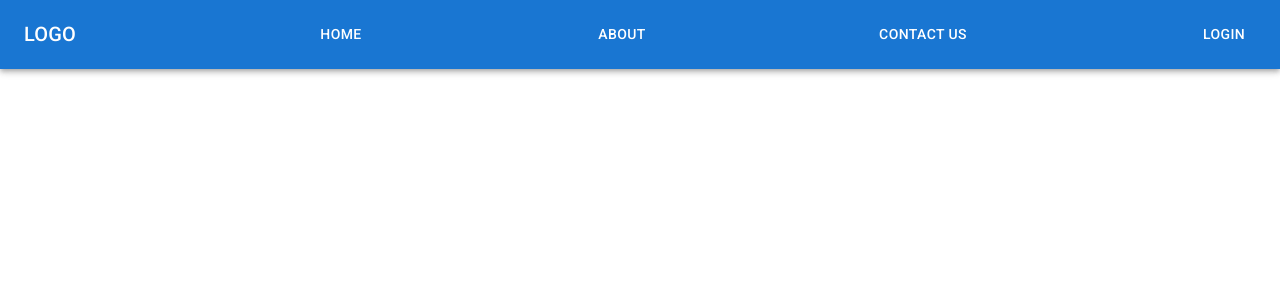
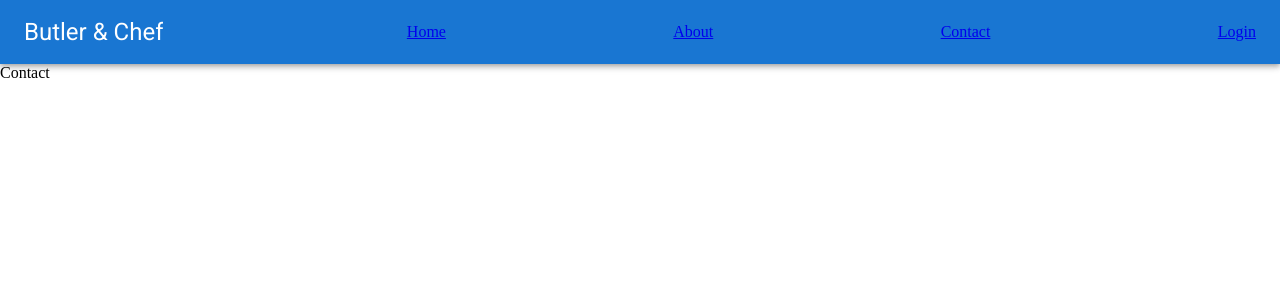
Before and after one commit to MariamElZaatari/react_authentication_app, a React (Create React App) app: page /contact in a window 1280 px wide. Shown: the top 300 px of the page. Built offline with nearby package versions, Linux system fonts and the light colour scheme; the HTML template or start-up script is replaced by a standard one.

Commit message:
Buttons Changed to NavLinks, and Contact Page and About Page Created

```diff
--- a/src/App.js
+++ b/src/App.js
@@ -4,11 +4,13 @@ import {
   Route
 } from "react-router-dom";
 
-import LandPage from "./pages/LandPage";
+import Home from "./pages/Home";
 import Login from "./pages/Login";
 import Signup from "./pages/Signup";
 import Dashboard from "./pages/Dashboard";
 import NavBar from "./components/NavBar";
+import About from "./pages/About";
+import Contact from "./pages/Contact";
 
 export default function App() {
   return (
@@ -17,7 +19,9 @@ export default function App() {
       <NavBar />
 
       <Routes>
-        <Route path='/landPage' element={<LandPage />} />
+        <Route path='/home' element={<Home />} />
+        <Route path='/about' element={<About />} />
+        <Route path='/contact' element={<Contact />} />
         <Route path='/login' element={<Login />} />
         <Route path='/signup' element={<Signup />} />
         <Route path='/dashboard' element={<Dashboard />} />
--- a/src/components/NavBar.jsx
+++ b/src/components/NavBar.jsx
@@ -7,30 +7,21 @@ import Typography from '@mui/material/Typography';
 import Menu from '@mui/material/Menu';
 import MenuIcon from '@mui/icons-material/Menu';
 import Container from '@mui/material/Container';
-import Avatar from '@mui/material/Avatar';
 import Button from '@mui/material/Button';
-import Tooltip from '@mui/material/Tooltip';
 import MenuItem from '@mui/material/MenuItem';
+import { NavLink } from "react-router-dom";
 
-const pages = ['Home', 'About', 'Contact Us'];
+const pages = ['Home', 'About', 'Contact'];
 
 const NavBar = () => {
     const [anchorElNav, setAnchorElNav] = React.useState(null);
-  const [anchorElUser, setAnchorElUser] = React.useState(null);
 
     const handleOpenNavMenu = (event) => {
         setAnchorElNav(event.currentTarget);
     };
-  const handleOpenUserMenu = (event) => {
-    setAnchorElUser(event.currentTarget);
-  };
 
     const handleCloseNavMenu = () => {
         setAnchorElNav(null);
-  };
-
-  const handleCloseUserMenu = () => {
-    setAnchorElUser(null);
     };
 
     return (
@@ -38,12 +29,12 @@ const NavBar = () => {
             <Container maxWidth="xl">
                 <Toolbar disableGutters>
                     <Typography
-            variant="h6"
+                        variant="h5"
                         noWrap
                         component="div"
                         sx={{ mr: 2, display: { xs: 'none', md: 'flex' } }}
                     >
-            LOGO
+                        Butler & Chef
                     </Typography>
 
                     <Box sx={{ flexGrow: 1, display: { xs: 'flex', md: 'none' } }}>
@@ -75,11 +66,15 @@ const NavBar = () => {
                                 display: { xs: 'block', md: 'none' },
                             }}
                         >
+                            {/* Menu Items */}
                             {pages.map((page) => (
                                 <MenuItem key={page} onClick={handleCloseNavMenu}>
-                  <Typography textAlign="center">{page}</Typography>
+                                    <NavLink to={"/" + page}>{page}</NavLink>
                                 </MenuItem>
                             ))}
+                            <MenuItem key="Login" onClick={handleCloseNavMenu}>
+                                <NavLink to="/login" >Login</NavLink>
+                            </MenuItem>
                         </Menu>
                     </Box>
 
@@ -89,29 +84,17 @@ const NavBar = () => {
                         component="div"
                         sx={{ flexGrow: 1, display: { xs: 'flex', md: 'none' } }}
                     >
-            LOGO
+                        Butler & Chef
                     </Typography>
 
                     <Box sx={{ flexGrow: 1, display: { xs: 'none', md: 'flex' }, justifyContent: 'space-evenly' }}>
                         {pages.map((page) => (
-              <Button
-                key={page}
-                onClick={handleCloseNavMenu}
-                sx={{ my: 2, color: 'white', display: 'block'}}
-              >
-                {page}
-              </Button>
+                            <NavLink to={"/" + page}>{page}</NavLink>
                         ))}
                     </Box>
 
                     <Box sx={{ flexGrow: 0, display: { xs: 'none', md: 'flex' }, justifyContent: 'flex-end' }}>
-          <Button
-                key="Login"
-                onClick={handleCloseNavMenu}
-                sx={{ my: 2, color: 'white', display: 'block' }}
-              >
-                Login
-              </Button>
+                        <NavLink to="/login" >Login</NavLink>
                     </Box>
                 </Toolbar>
             </Container>
--- /dev/null
+++ b/src/pages/About.js
@@ -0,0 +1,7 @@
+import React from 'react'
+
+export default function About() {
+  return (
+    <div>About</div>
+  )
+}
--- /dev/null
+++ b/src/pages/Contact.js
@@ -0,0 +1,7 @@
+import React from 'react'
+
+export default function Contact() {
+  return (
+    <div>Contact</div>
+  )
+}
--- a/src/pages/LandPage.js
+++ b/src/pages/Home.js
@@ -11,7 +11,7 @@ const Item = styled(Paper)(({ theme }) => ({
   color: theme.palette.text.secondary,
 }));
 
-export default function LandPage() {
+export default function Home() {
   return (
     <div>
       <Grid container spacing={2}>
```
Also changed, not shown: src/assets/logo.png (added). Lines whose indentation alone changed are shown as unchanged.
